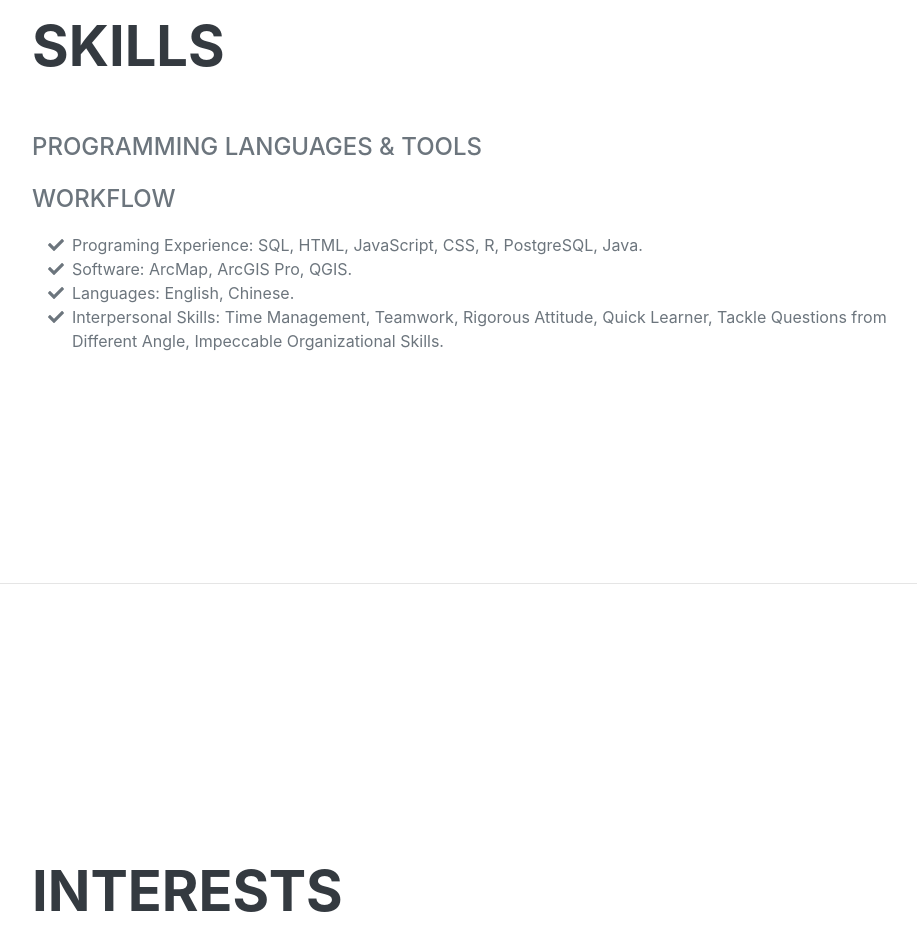
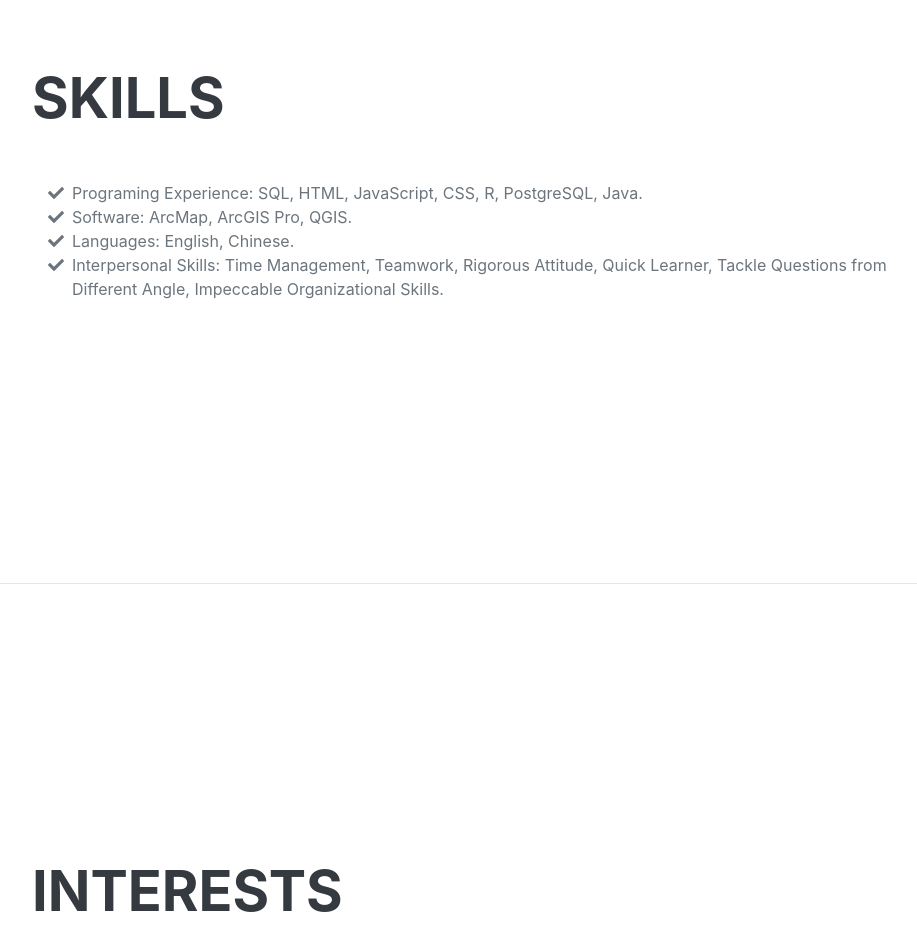
Before and after one commit to xiaoxixiaxx/xiaoxixiaxx.github.io, a website: page index.html in a window 1280 px wide. Shown: the part 2620-3549 px from the top of the page, without its empty margins (288-1205 px from the left). Drawn offline with nearby package versions, Linux system fonts and the light colour scheme; a web font is replaced by a local one.

Commit message:
Update index.html

```diff
--- a/index.html
+++ b/index.html
@@ -115,9 +115,9 @@
             <section class="resume-section" id="skills">
                 <div class="resume-section-content">
                     <h2 class="mb-5">Skills</h2>
-                    <div class="subheading mb-3">Programming Languages & Tools</div>
 
-                    <div class="subheading mb-3">Workflow</div>
+
+
                     <ul class="fa-ul mb-0">
                         <li>
                             <span class="fa-li"><i class="fas fa-check"></i></span>
```
